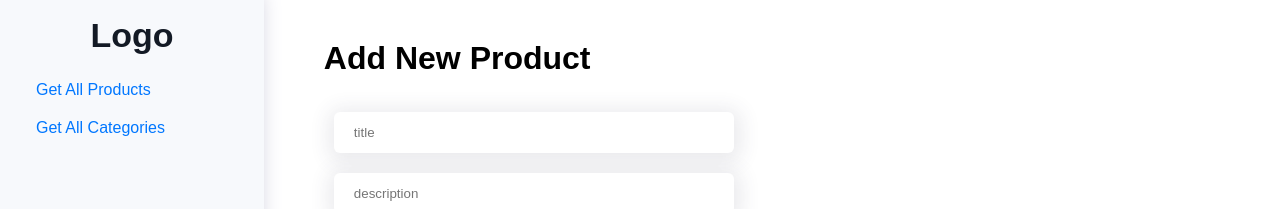
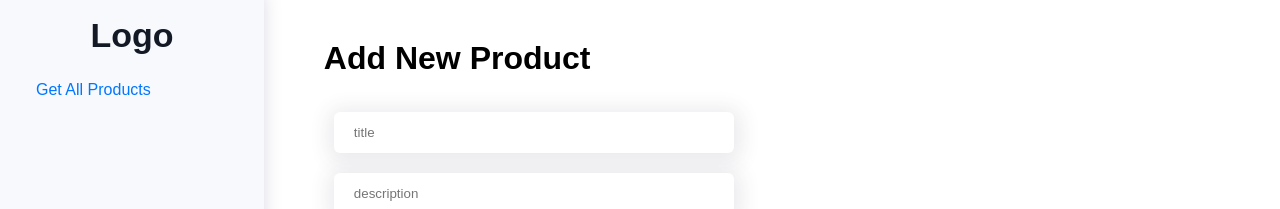
Before and after one commit to AbdallahAyed/basic-react-crud-app, a React (Vite) app: page /products/add-new-product in a window 1280 px wide. Shown: the top 209 px of the page. Built offline with nearby package versions, Linux system fonts and the light colour scheme.

Commit message:
Organize files and add last Edits

```diff
--- a/src/Categories.tsx
+++ /dev/null
@@ -1,9 +0,0 @@
-function Categories() {
-  return (
-    <div className="categories">
-      <h1>Categories</h1>
-    </div>
-  );
-}
-
-export default Categories;
--- a/src/components/Form.tsx
+++ b/src/components/Form.tsx
@@ -93,7 +93,7 @@ function Form({ onSubmit }: MyFormProps) {
         }
       />
 
-      <input type="submit" value="Submit" />
+      <input type="submit" value="Submit" onSubmit={() => navigate(-1)} />
     </form>
   );
 }
--- a/src/components/Sidebar.tsx
+++ b/src/components/Sidebar.tsx
@@ -25,18 +25,6 @@ function Sidebar() {
             Get All Products
           </Link>
         </li>
-        <li>
-          {" "}
-          <Link
-            to={"/categories"}
-            style={{
-              margin: "1rem",
-              textDecoration: "none",
-            }}
-          >
-            Get All Categories
-          </Link>
-        </li>
       </ul>
     </aside>
   );
--- a/src/context/ProductsContext.tsx
+++ b/src/context/ProductsContext.tsx
@@ -1,5 +1,5 @@
 import { useState, createContext, ReactNode, useContext } from "react";
-import { ProductType } from "../Products";
+import { ProductType } from "../pages/Products";
 import axios from "axios";
 import Swal from "sweetalert2";
 
--- a/src/index.css
+++ b/src/index.css
@@ -77,10 +77,6 @@ aside + div {
     text-align: center;
     font-weight: 500;
     padding: 20px;
-    img {
-      width: 60px;
-      margin-bottom: 10px;
-    }
     button {
       cursor: pointer;
       margin-right: 10px;
@@ -123,7 +119,7 @@ aside + div {
   }
   span {
     position: relative;
-    bottom: 120px;
+    top: 51px;
     font-size: 25px;
     margin: 10px;
     font-weight: 600;
--- a/src/AddProduct.tsx
+++ b/src/pages/AddProduct.tsx
@@ -1,5 +1,5 @@
-import Form from "./components/Form";
-import { useProducts } from "./context/ProductsContext";
+import Form from "../components/Form";
+import { useProducts } from "../context/ProductsContext";
 
 function AddProduct() {
   const { formSubmit } = useProducts();
--- a/src/EditProduct.tsx
+++ b/src/pages/EditProduct.tsx
@@ -2,8 +2,8 @@ import axios from "axios";
 import { useParams } from "react-router-dom";
 import Swal from "sweetalert2";
 
-import Form from "./components/Form";
-import { useProducts } from "./context/ProductsContext";
+import Form from "../components/Form";
+import { useProducts } from "../context/ProductsContext";
 
 function EditProduct() {
   const { newProduct } = useProducts();
--- a/src/ProductDetails.tsx
+++ b/src/pages/ProductDetails.tsx
@@ -2,7 +2,7 @@ import React, { useEffect, useState } from "react";
 import { useParams } from "react-router-dom";
 import axios from "axios";
 import { ProductType } from "./Products";
-import Star from "./components/Star";
+import Star from "../components/Star";
 
 function ProductDetails() {
   const [product, setProduct] = useState<ProductType>();
```
Also changed, not shown: src/main.tsx (+6 -11 lines), src/pages/ErrorPage.tsx (renamed from src/ErrorPage.tsx), src/pages/Home.tsx (renamed from src/Home.tsx), src/pages/Products.tsx (renamed from src/Products.tsx).
